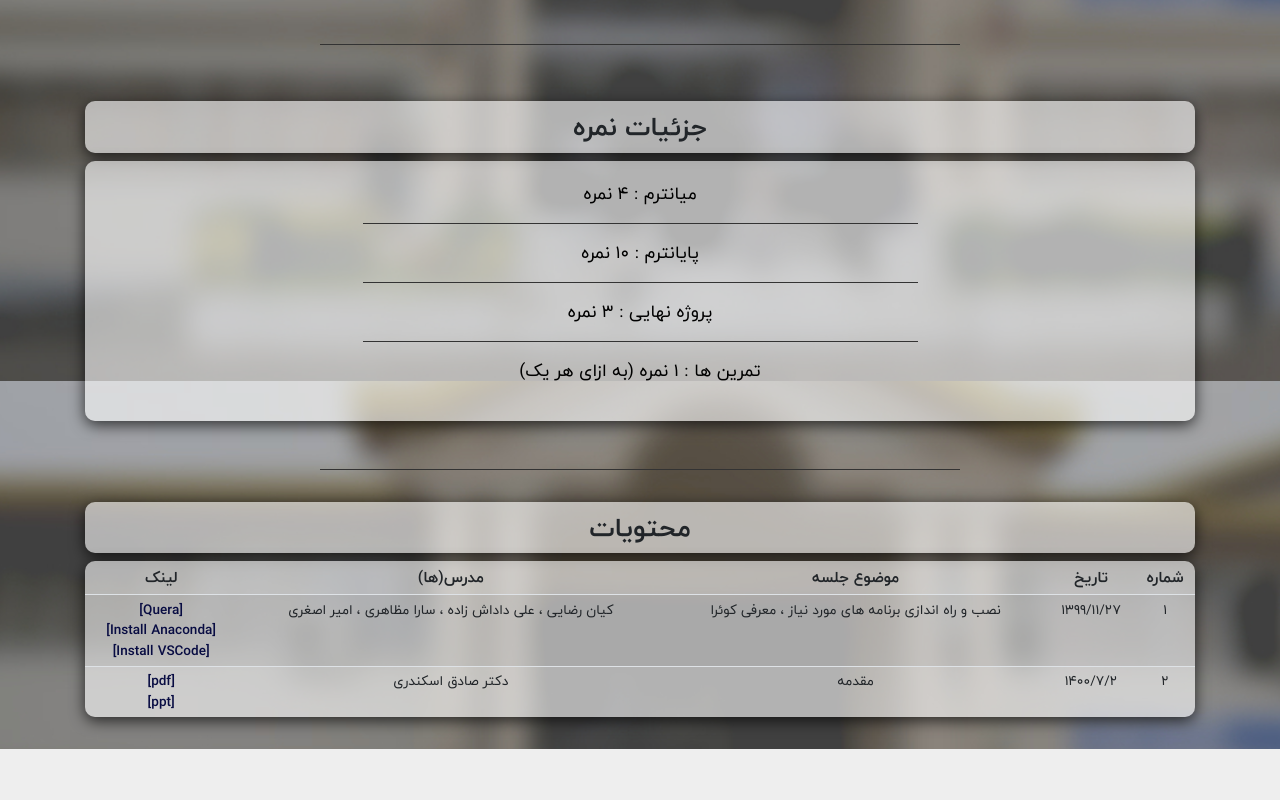
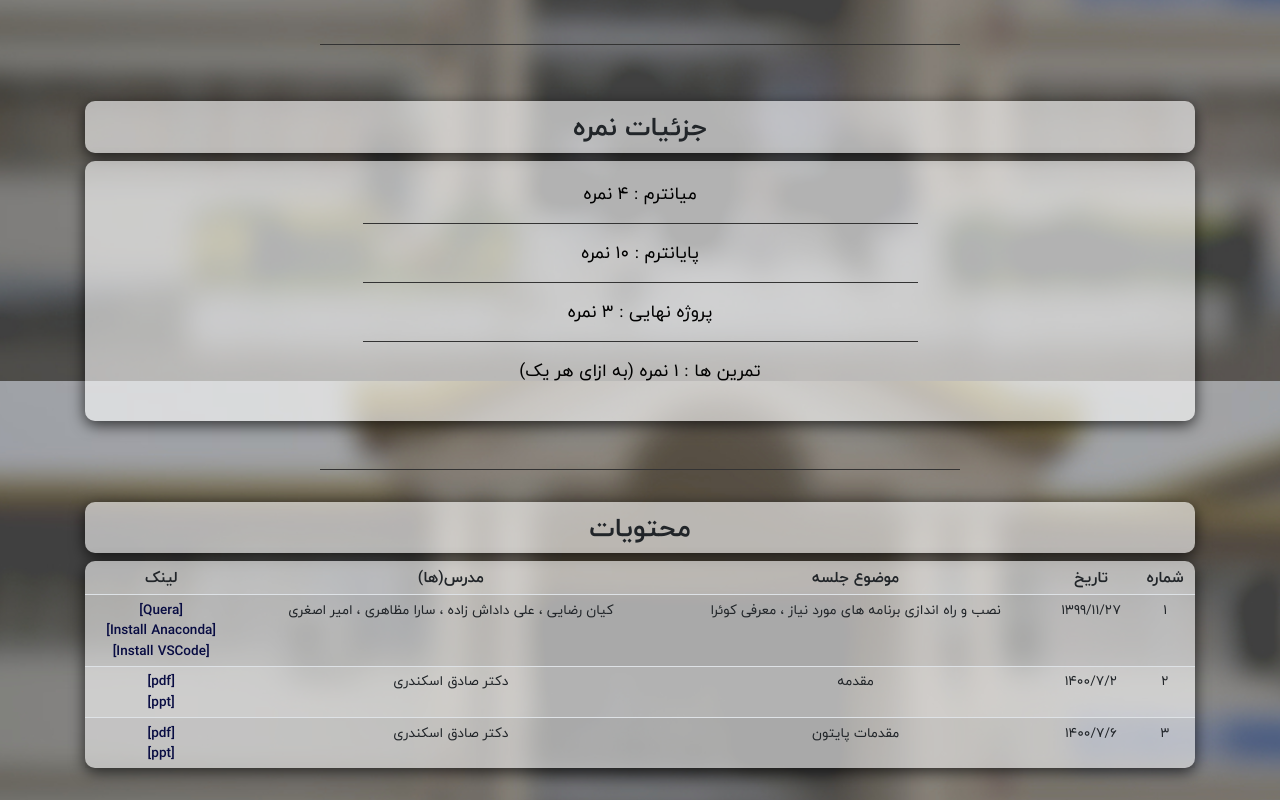
Before and after one commit to Sadegh28/AP1400-1, a plain HTML site: page pages/syllabus.html in a window 1280 px wide. Shown: the part 464-1264 px from the top of the page. Before the commit the page ends 1213 px from the top, so only its background shows below. Drawn offline with nearby package versions, Linux system fonts and the light colour scheme.

Commit message:
Basic Python - second session

```diff
--- a/pages/syllabus.html
+++ b/pages/syllabus.html
@@ -113,6 +113,19 @@
               </td>
             </tr>
 
+            <tr>
+              <td scope="row">
+                3
+              </td>
+              <td id="sl_3_date"></td>
+              <td id="sl_3_subject"><br></td>
+              <td id="sl_3_instructors">
+              <td>
+             <a href="../lectures/Lecture2(Python Basics).pdf">[pdf]</a><br>
+						 <a href="../lectures/Lecture2(Python Basics).pptx">[ppt]</a>
+              </td>
+            </tr>
+
           </tbody>
         </table>
       </div>
--- a/script.js
+++ b/script.js
@@ -112,6 +112,18 @@ function translateToPersian() {
         a.innerText = ' دکتر صادق اسکندری'
         a.style.fontFamily = 'IranYekan'
 
+
+        var a = document.getElementById('sl_3_date')
+        a.innerText = '1400/7/6'
+        a.style.fontFamily = 'IranYekan'
+
+        var a = document.getElementById('sl_3_subject')
+        a.innerText = 'مقدمات پایتون'
+        a.style.fontFamily = 'IranYekan'
+
+        var a = document.getElementById('sl_3_instructors')
+        a.innerText = ' دکتر صادق اسکندری'
+        a.style.fontFamily = 'IranYekan'
 
 
         var a = document.getElementById('ref1')
@@ -544,7 +556,7 @@ function translateToEnglish() {
         a.style.fontFamily = 'IranYekan'
 
         var a = document.getElementById('sl_1_subject')
-        a.innerText = 'prerequisite'
+        a.innerText = 'Prerequisite'
         a.style.fontFamily = 'IranYekan'
 
         var a = document.getElementById('sl_1_instructors')
@@ -560,6 +572,18 @@ function translateToEnglish() {
         a.style.fontFamily = 'IranYekan'
 
         var a = document.getElementById('sl_2_instructors')
+        a.innerText = 'Dr.Sadegh Eskandari'
+        a.style.fontFamily = 'IranYekan'
+
+        var a = document.getElementById('sl_3_date')
+        a.innerText = '2021-9-28'
+        a.style.fontFamily = 'IranYekan'
+
+        var a = document.getElementById('sl_3_subject')
+        a.innerText = 'Python Basics'
+        a.style.fontFamily = 'IranYekan'
+
+        var a = document.getElementById('sl_3_instructors')
         a.innerText = 'Dr.Sadegh Eskandari'
         a.style.fontFamily = 'IranYekan'
 
```
Also changed, not shown: 2 other files.
